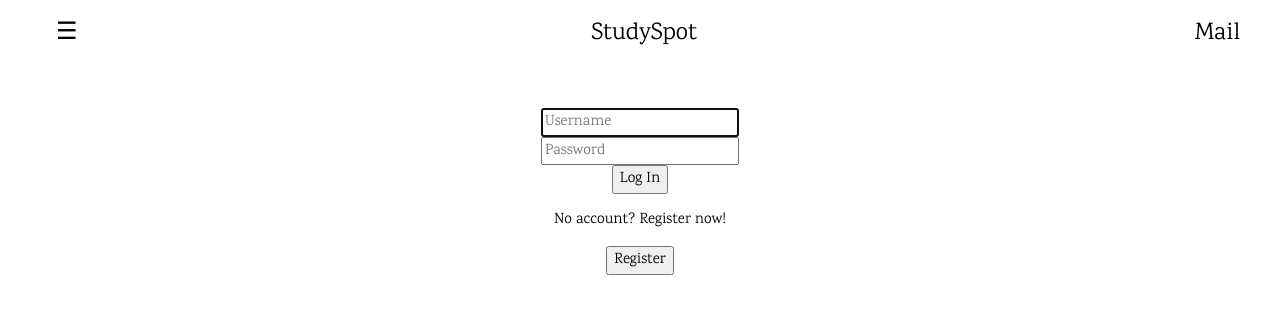
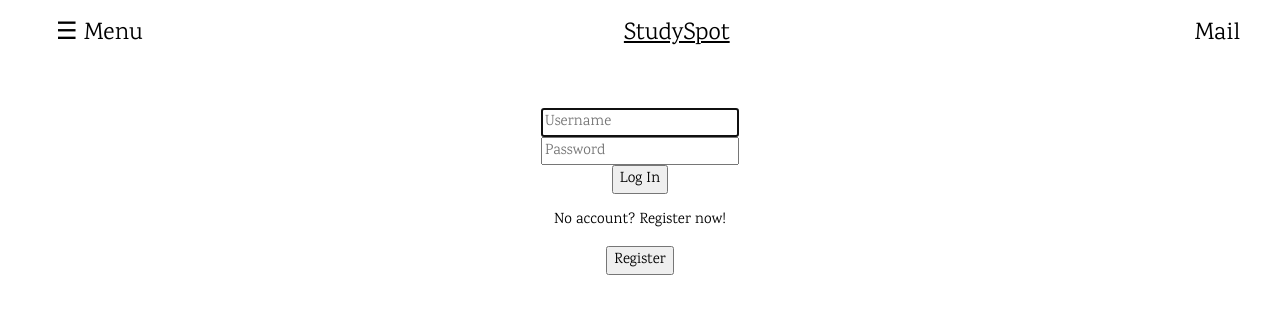
Before and after one commit to thomasjeu/project_ik15, a Flask app: page /login in a window 1280 px wide. Shown: the top 314 px of the page. Run offline with Flask 2, Linux system fonts and the light colour scheme; some libraries are stand-ins or nearby versions.

Commit message:
login naar de center + db en layout

```diff
--- a/templates/layout.html
+++ b/templates/layout.html
@@ -31,9 +31,9 @@ body,h1,h2,h3,h4,h5,h6 {font-family: "Karma", sans-serif}
 <!-- Top menu -->
 <div class="w3-top">
   <div class="w3-white w3-xlarge" style="max-width:1200px;margin:auto">
-    <div class="w3-button w3-padding-16 w3-left" onclick="w3_open()">☰</div>
+    <div class="w3-button w3-padding-16 w3-left" onclick="w3_open()">☰ Menu</div>
     <div class="w3-right w3-padding-16">Mail</div>
-    <div class="w3-center w3-padding-16">StudySpot</div>
+    <center><div class="w3-center w3-padding-16 w3-button" ><a href="/">StudySpot</a></div></center>
   </div>
 </div>
 
@@ -48,11 +48,13 @@ body,h1,h2,h3,h4,h5,h6 {font-family: "Karma", sans-serif}
 
 <script>
   // Script to open and close sidebar
-function w3_open() {
+  function w3_open()
+  {
     document.getElementById("mySidebar").style.display = "block";
   }
 
-function w3_close() {
+  function w3_close()
+  {
     document.getElementById("mySidebar").style.display = "none";
   }
 </script>
```
Also changed, not shown: admin.db. Lines whose indentation alone changed are shown as unchanged.
